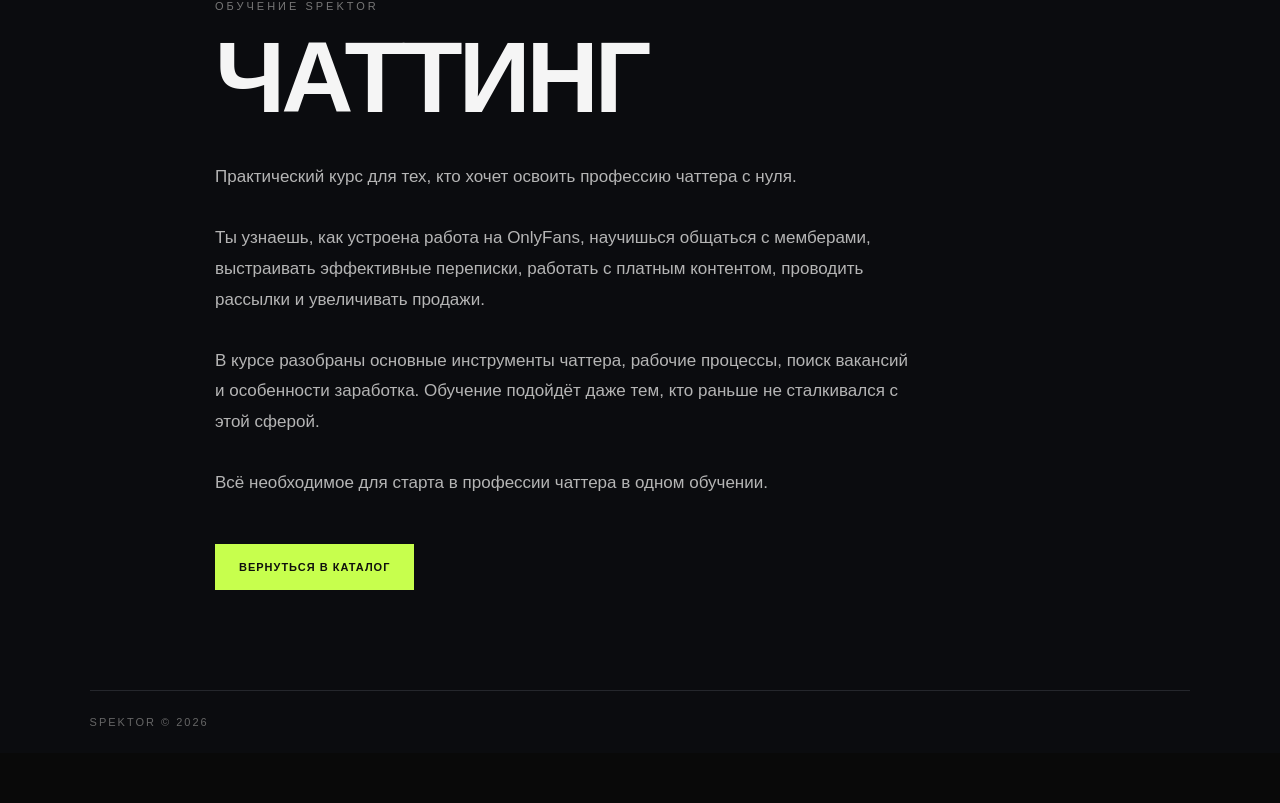
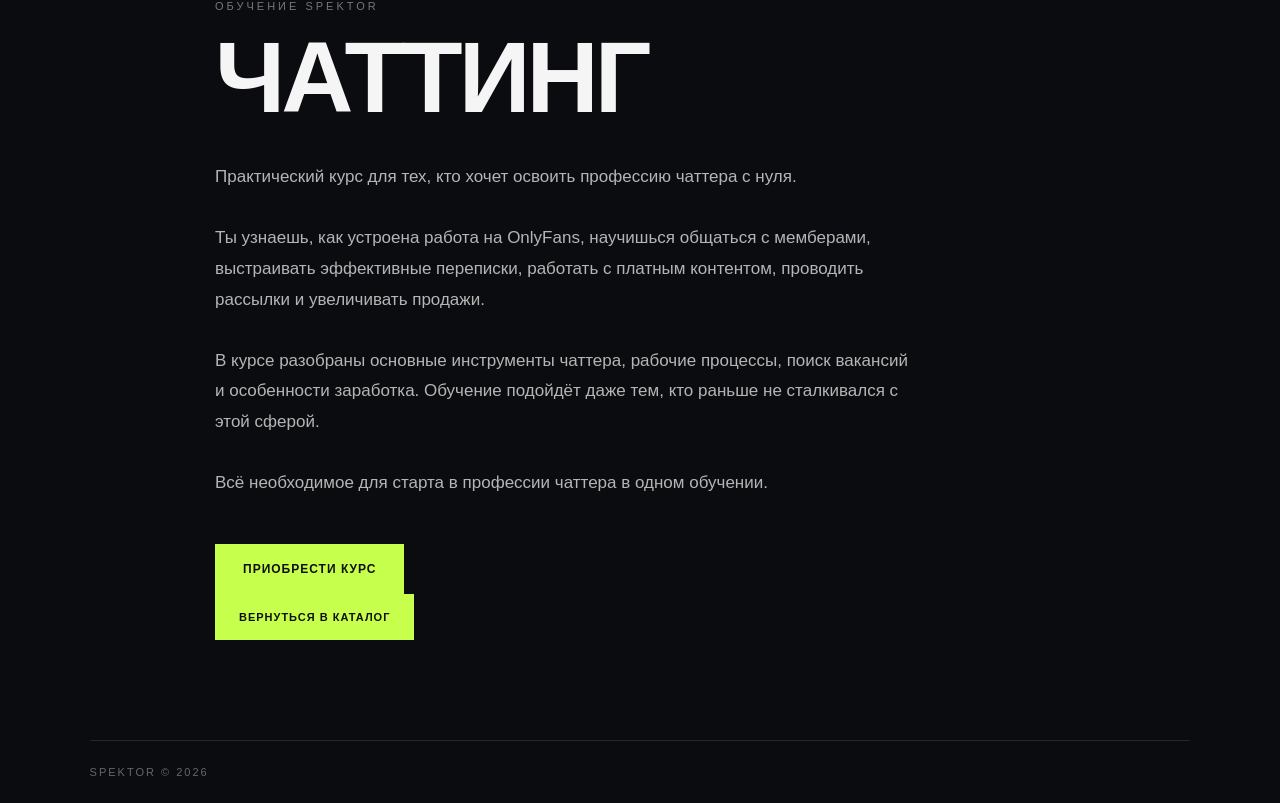
Before and after one commit to managermanagerov88-pixel/spektor, a Next.js app: page /courses/chatting in a window 1280 px wide. Shown: the part 772-1575 px from the top of the page. Before the commit the page ends 1525 px from the top, so only its background shows below. Built offline with nearby package versions, Linux system fonts and the light colour scheme.

Commit message:
Update page.jsx

```diff
--- a/app/courses/[slug]/page.jsx
+++ b/app/courses/[slug]/page.jsx
@@ -1,6 +1,7 @@
 
 import Link from "next/link";
 import { notFound } from "next/navigation";
+import PurchaseButton from "./PurchaseButton";
 
 const courses = {
   p2p: {
@@ -88,6 +89,8 @@ export default async function CoursePage({ params }) {
             {course.description}
           </p>
         )}
+
+        {!isSoon && <PurchaseButton courseSlug={slug} />}
 
         <Link href="/" className="back-button">
           ВЕРНУТЬСЯ В КАТАЛОГ
```
